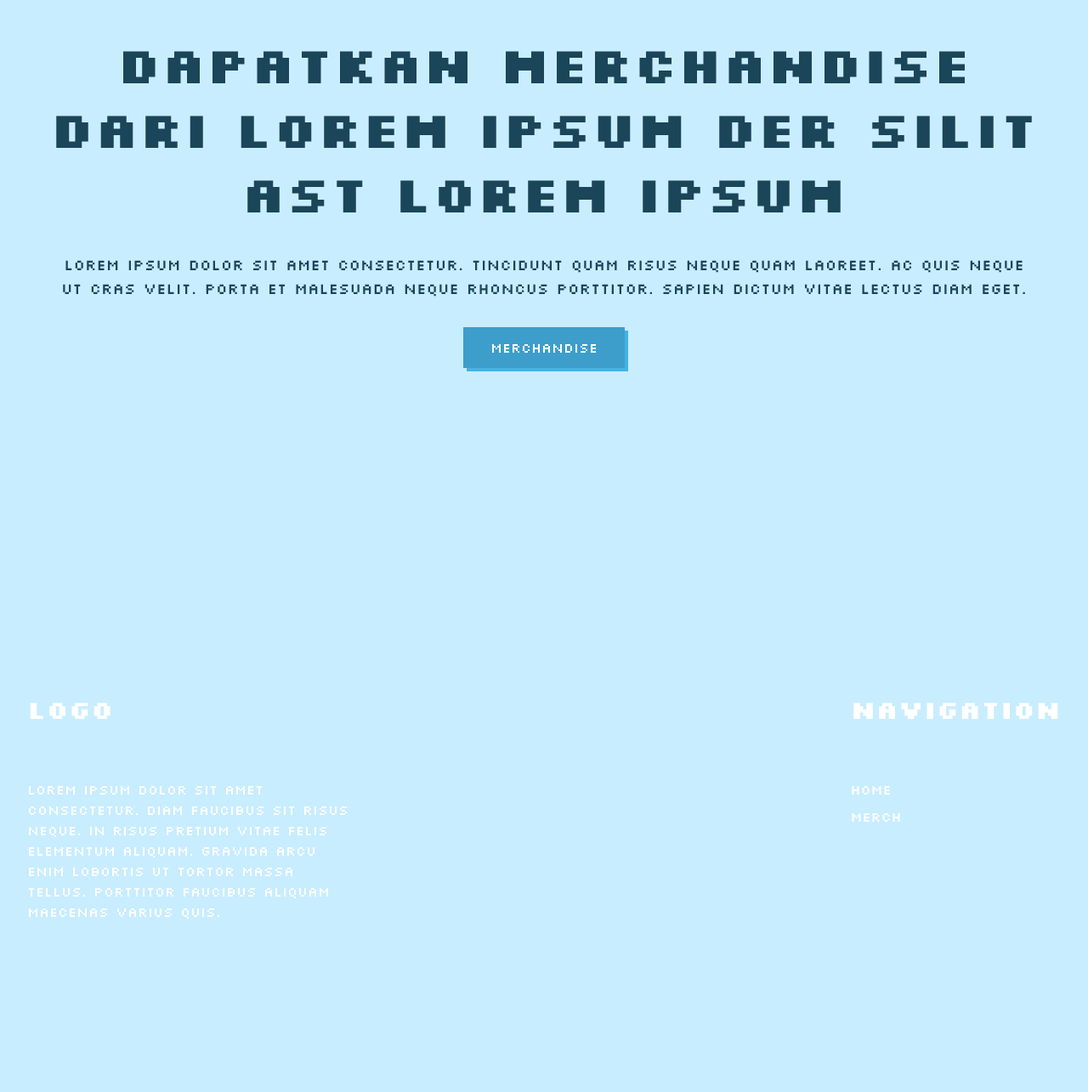
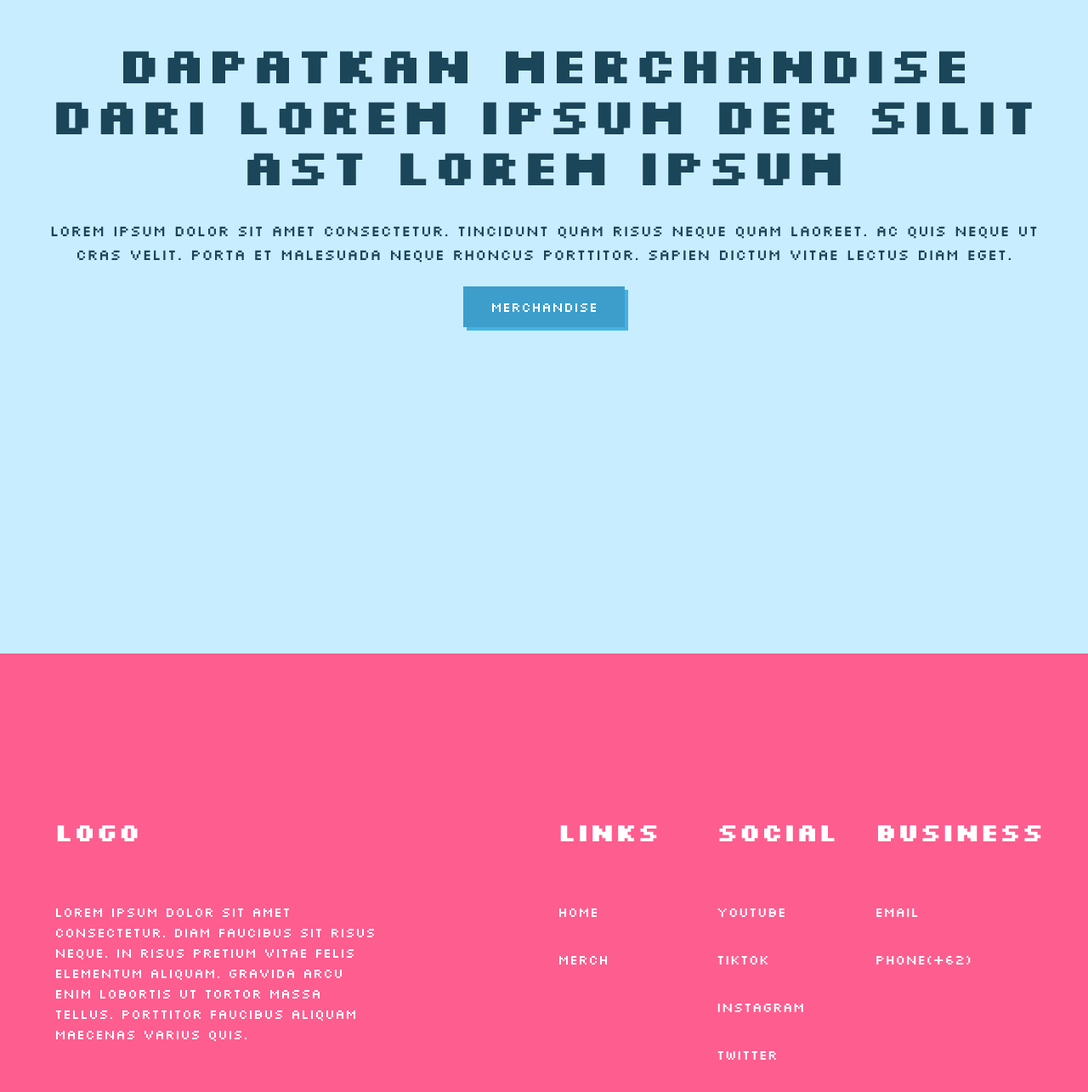
Before and after one commit to verdex-id/meezu.store, a Next.js app: page / in a window 1280 px wide. Shown: the part 1575-2860 px from the top of the page at 85% size. Built offline with nearby package versions, Linux system fonts and the light colour scheme.

Commit message:
responsive add merch

```diff
--- a/src/app/(main)/page.jsx
+++ b/src/app/(main)/page.jsx
@@ -57,12 +57,8 @@ export default function Home() {
           </div>
         </div>
         <div id="add_merch">
-          <h1 className="text-center font-bold text-6xl p-2">Dapatkan Merchandise</h1>
-          <h1 className="text-center font-bold text-6xl p-2">Dari Lorem Ipsum Der Silit</h1>
-          <h1 className="text-center font-bold text-6xl p-2">Ast Lorem Ipsum</h1>
-
-          <p className="text-center p-8 text-lg">Lorem ipsum dolor sit amet consectetur. Tincidunt quam risus neque quam laoreet. Ac quis neque ut cras velit. Porta et malesuada neque rhoncus porttitor. Sapien dictum vitae lectus diam eget.</p>
-
+          <h1 className="text-center font-bold text-3xl sm:text-4xl lg:text-6xl p-2">Dapatkan Merchandise Dari Lorem Ipsum Der Silit Ast Lorem Ipsum</h1>
+          <p className="text-center p-6 text-lg">Lorem ipsum dolor sit amet consectetur. Tincidunt quam risus neque quam laoreet. Ac quis neque ut cras velit. Porta et malesuada neque rhoncus porttitor. Sapien dictum vitae lectus diam eget.</p>
           <div className="flex flex-row justify-center">
             <Button type={2}>Merchandise</Button>
           </div>
--- a/src/components/footer.jsx
+++ b/src/components/footer.jsx
@@ -3,7 +3,7 @@ import Link from "next/link";
 export default function Footer() {
   return (
     <>
-      <footer className="flex flex-wrap w-full max-w-screen-xl mx-auto text-white gap-8 justify-between px-8 pb-96">
+      <footer className="grid grid-cols-1 md:grid-cols-2 w-full max-w-screen-xl mx-auto text-white gap-8 justify-between p-16 pt-48 pb-48 bg-pink-300">
         <div className="max-w-sm">
           <h1 className="font-bold text-3xl mb-16">LOGO</h1>
           <p>
@@ -13,11 +13,32 @@ export default function Footer() {
             maecenas varius quis.
           </p>
         </div>
-        <div>
-          <h1 className="font-bold text-3xl mb-16">Navigation</h1>
-          <div className="flex flex-col gap-2">
-            <Link href={"/"}>Home</Link>
-            <Link href={"/merch"}>Merch</Link>
+
+        <div className="grid grid-cols-2 xl:grid-cols-3">
+          <div>
+            <h1 className="font-bold text-3xl mb-16">Links</h1>
+            <div className="flex flex-col gap-2">
+              <Link href={"/"} className="pb-6">Home</Link>
+              <Link href={"/"} className="pb-6">Merch</Link>
+            </div>
+          </div>
+
+          <div>
+            <h1 className="font-bold text-3xl mb-16">Social</h1>
+            <div className="flex flex-col gap-2">
+              <Link href={"/"} className="pb-6">Youtube</Link>
+              <Link href={"/"} className="pb-6">Tiktok</Link>
+              <Link href={"/"} className="pb-6">Instagram</Link>
+              <Link href={"/"} className="pb-6">Twitter</Link>
+            </div>
+          </div>
+
+          <div>
+            <h1 className="font-bold text-3xl mb-16">Business</h1>
+            <div className="flex flex-col gap-2">
+              <Link href={"/"} className="pb-6">Email</Link>
+              <Link href={"/"} className="pb-6">Phone(+62)</Link>
+            </div>
           </div>
         </div>
       </footer>
```
